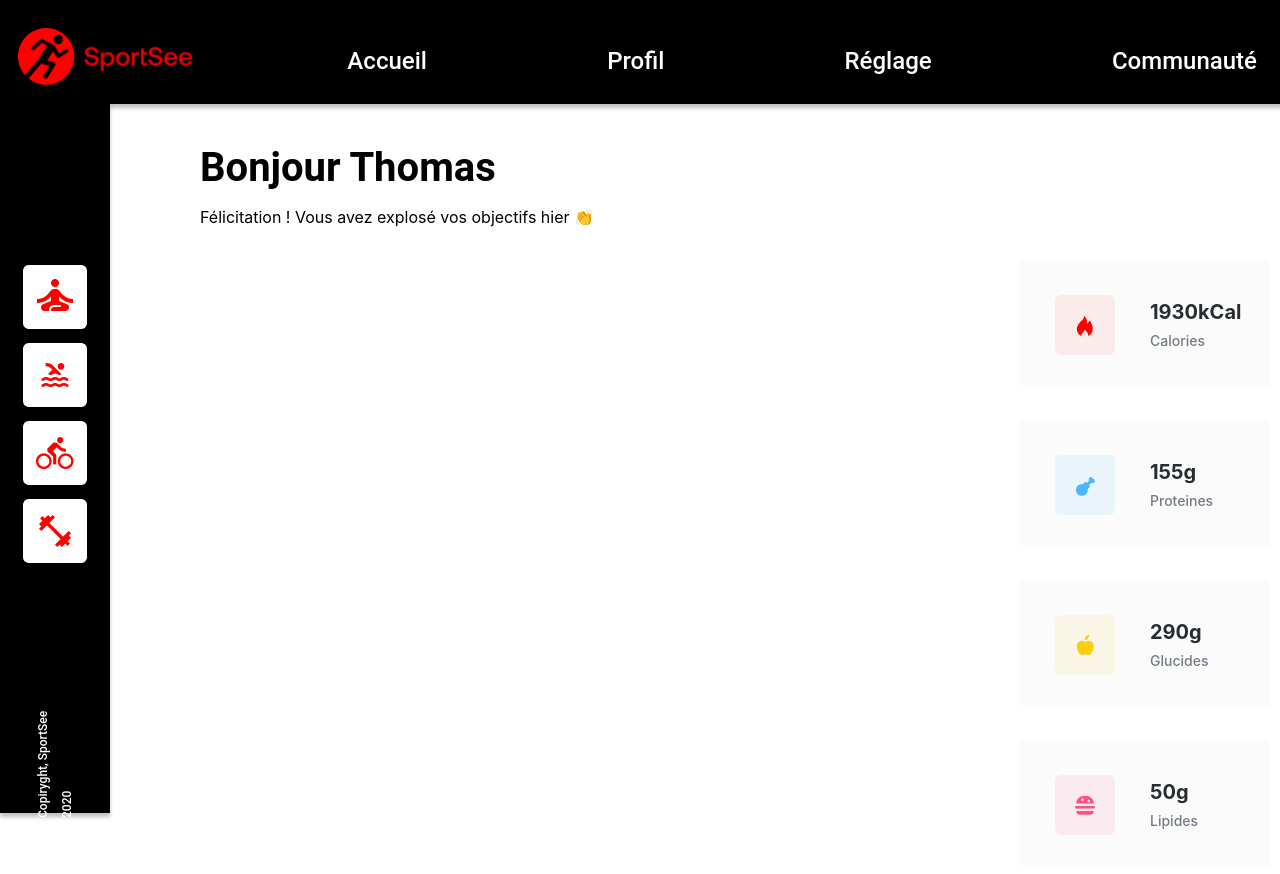
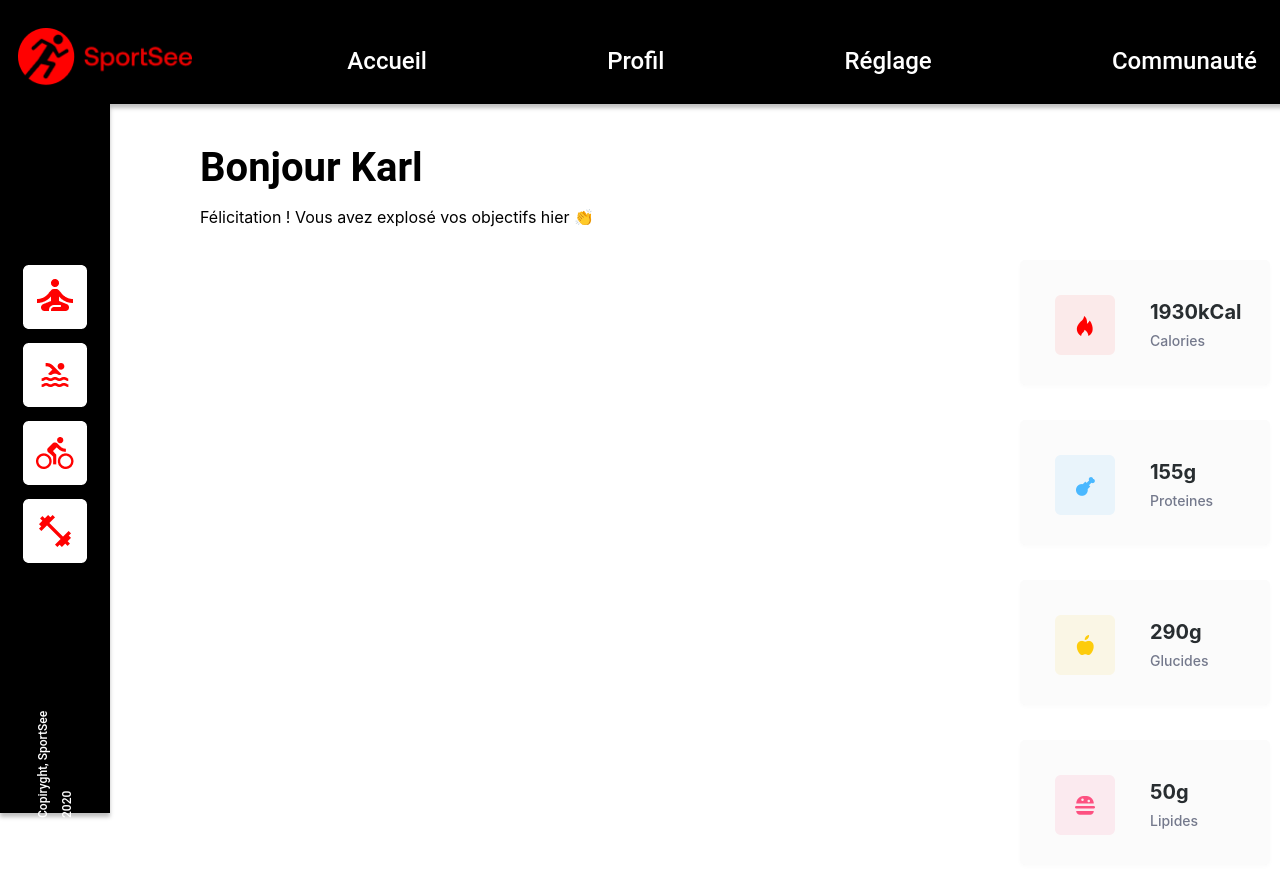
Before and after one commit to MaximilienProville75/MaximilienProville75-Proville_P12_22012022, a React (Create React App) app in the folder sportsee/: page / in a window 1280 px wide. Shown: the top 874 px of the page. Built offline with nearby package versions, Linux system fonts and the light colour scheme.

Commit message:
26-01 10:55 --> Update

```diff
--- a/sportsee/src/components/DashBoard/UserInfos/UserInfos.js
+++ b/sportsee/src/components/DashBoard/UserInfos/UserInfos.js
@@ -1,11 +1,18 @@
 import React from "react";
 import "../UserInfos/UserInfos.css";
+
+import { getUserById } from "../../../models";
+
+const userIdInfo12 = getUserById(12);
+
+const infos12 = userIdInfo12.userInfos;
+console.log(infos12.firstName);
 
 function UserInfos() {
   return (
     <div className="userInfos">
       <div className="MainSentence">
-        <h1>Bonjour Thomas</h1>
+        <h1>Bonjour {infos12.firstName}</h1>
       </div>
       <p>Félicitation ! Vous avez explosé vos objectifs hier 👏</p>
     </div>
```
